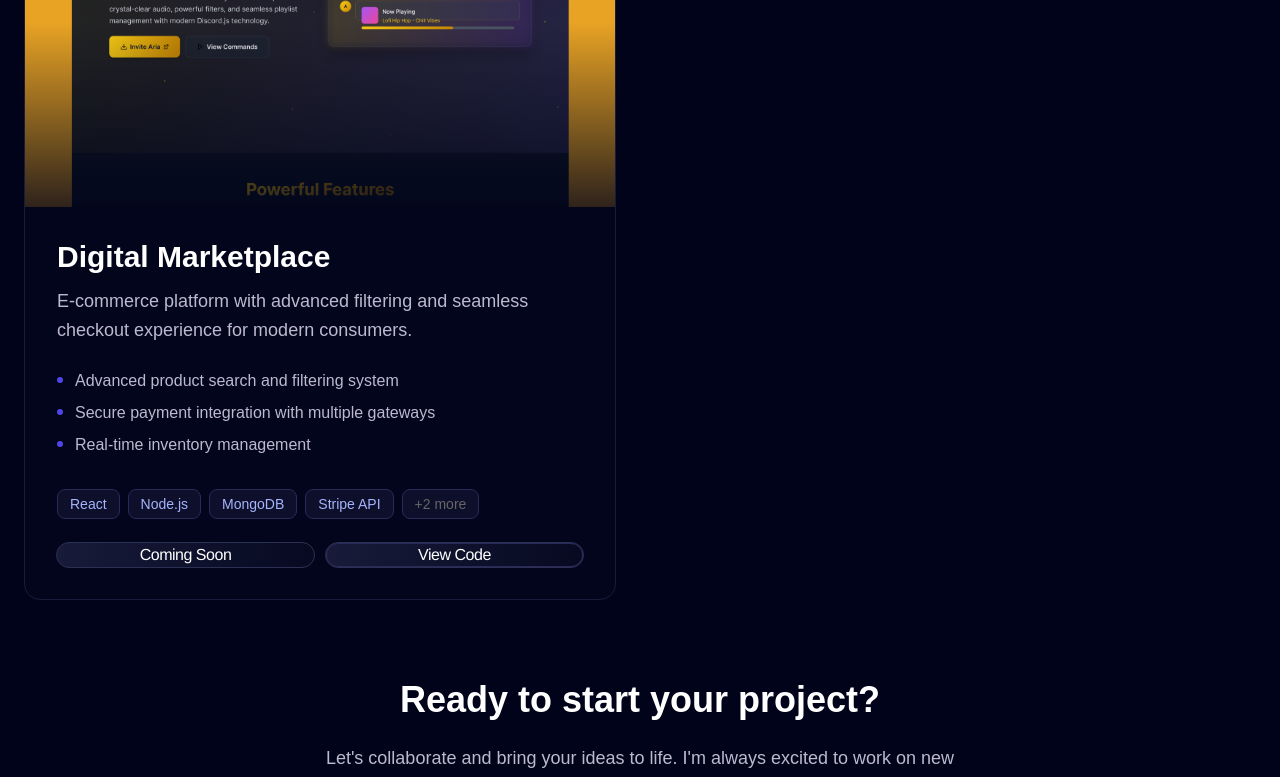
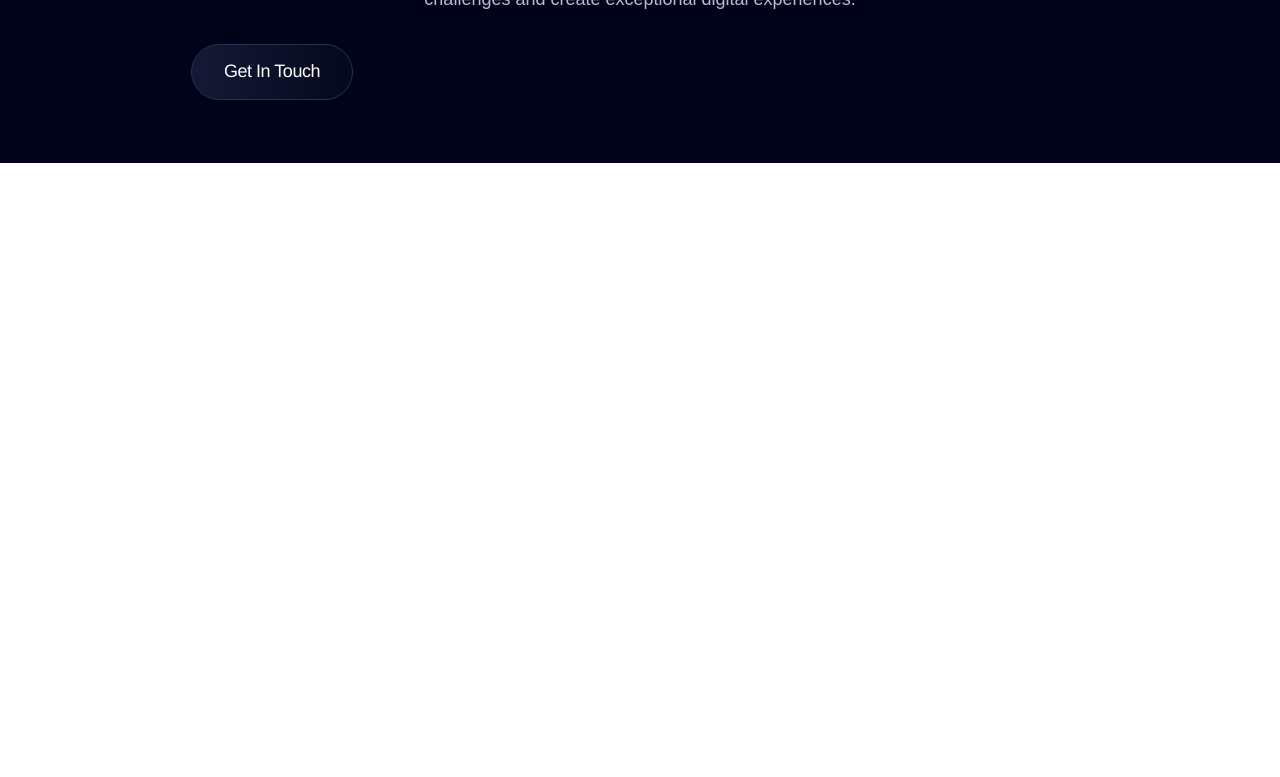
Before and after one commit to Moulendu-Chowley/Portfolio, a Next.js app: page /works in a window 1280 px wide. Shown: the part 2308-3085 px from the top of the page. After the commit the page ends 2471 px from the top, so only its background shows below. Built offline with nearby package versions, Linux system fonts and the light colour scheme.

Commit message:
minor button update

```diff
--- a/src/components/shared/Button.tsx
+++ b/src/components/shared/Button.tsx
@@ -16,7 +16,7 @@ export const Button = ({
     <ShadcnButton
       className={`flex items-center justify-center ${
         icon ? "gap-2.5" : ""
-      } relative rounded-[40px] outline-1 outline-[#6971a2]/40 transition-all duration-300 ease-out hover:-translate-y-1 hover:shadow-lg active:translate-y-0 active:outline-[#4F46E5] active:outline-2 focus:outline-[#4F46E5] focus:outline-2 ${
+      } relative px-2 py-1.5 rounded-[40px] outline-1 outline-[#6971a2]/40 transition-all duration-300 ease-out hover:-translate-y-1 hover:shadow-lg active:translate-y-0 active:outline-[#4F46E5] active:outline-2 focus:outline-[#4F46E5] focus:outline-2 ${
         className || ""
       }`}
       style={{ background: "var(--gradient-button)" }}
--- a/src/data/projects.ts
+++ b/src/data/projects.ts
@@ -133,36 +133,4 @@ export const projects = [
     solution:
       "Leveraged cutting-edge web technologies including Next.js for optimal performance, Tailwind CSS for responsive design, and Framer Motion for engaging animations. The result is a visually striking portfolio that achieves 95+ Lighthouse scores while providing smooth, engaging interactions that effectively showcase both design sensibility and technical expertise.",
   },
-  {
-    tag: "E-commerce",
-    title: "Digital Marketplace",
-    description:
-      "E-commerce platform with advanced filtering and seamless checkout experience for modern consumers.",
-    image: "/project2.png",
-    year: "2024",
-    bulletPoints: [
-      "Advanced product search and filtering system",
-      "Secure payment integration with multiple gateways",
-      "Real-time inventory management",
-      "Mobile-responsive design for all devices",
-    ],
-    detailedDescription:
-      "Digital Marketplace is a comprehensive e-commerce platform designed to provide seamless shopping experiences for modern consumers. With intuitive navigation, powerful search capabilities, and secure payment processing, it enables businesses to create engaging online stores that drive conversions and customer satisfaction.",
-    technologies: [
-      "React",
-      "Node.js",
-      "MongoDB",
-      "Stripe API",
-      "Redis",
-      "AWS S3",
-    ],
-    links: {
-      live: "coming-soon",
-      github: "https://github.com/yourusername/digital-marketplace",
-    },
-    challenge:
-      "Creating an e-commerce platform that balances feature richness with simplicity, while ensuring fast load times, secure transactions, and an intuitive user experience across all devices and user types.",
-    solution:
-      "Developed a scalable architecture using modern technologies like React and Node.js, implemented advanced caching strategies with Redis, and integrated multiple payment gateways. The result is a fast, secure, and user-friendly platform that provides excellent shopping experiences.",
-  },
 ];
```
